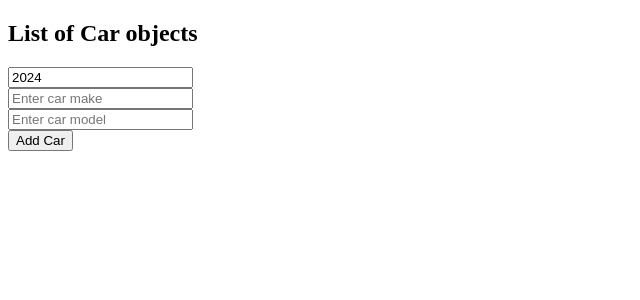
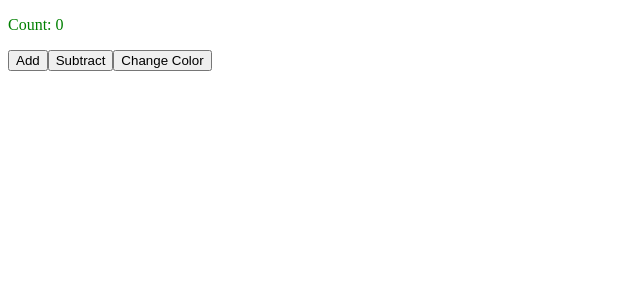
Before and after one commit to Romsh1/React, a React (Vite) app in the folder my-react-app/: page / in a window 1280 px wide. Shown: the top 300 px of the page, without its empty margins (0-640 px from the left). Built offline with nearby package versions, Linux system fonts and the light colour scheme.

Commit message:
Created a to-do-list application and learned about useEffect() hook (Day 18 - React)

```diff
--- a/my-react-app/src/MyComponent.jsx
+++ b/my-react-app/src/MyComponent.jsx
@@ -172,9 +172,9 @@
 //         setFoods(f => [...foods, newFood]);
 //     }
 
-    function handleRemoveFood(index){
-        setFoods(foods.filter((_, i) => i !== index));
-    }
+    // function handleRemoveFood(index){
+    //     setFoods(foods.filter((_, i) => i !== index));
+    // }
 
 //     return(<div>
 //             <h2>List of Food</h2>
@@ -189,56 +189,91 @@
 //     </div>);
 // }
 
-import React, {useState} from "react";
+// import React, {useState} from "react";
+// function MyComponent(){
+//     const [cars, setCars] = useState([]);
+//     const [carYear, setCarYear] = useState(new Date().getFullYear());
+//     const [carMake, setCarMake] = useState("");
+//     const [carModel, setCarModel] = useState("");
+
+//     function handleAddCar(){
+//         const newCar = {year: carYear,
+//                         make: carMake,
+//                         model: carModel};
+
+//         setCars(c => [...c, newCar]);
+
+//         setCarYear(new Date().getFullYear());
+//         setCarMake("");
+//         setCarModel("");
+//     }
+
+//     function handleRemoveCar(index){
+//         setCars(c => c.filter((_, i) => i !== index));
+//     }
+
+//     function handleYearChange(event){
+//         setCarYear(event.target.value);
+//     }
+
+//     function handleMakeChange(event){
+//         setCarMake(event.target.value);
+//     }
+
+//     function handleModelChange(event){
+//         setCarModel(event.target.value);
+//     }
+
+
+//     return (<div>
+//                 <h2>List of Car objects</h2>
+//                 <ul>
+//                     {cars.map((car, index) =>
+//                         <li key={cars.index} onClick={() => handleRemoveCar(index)}> {car.year} {car.make} {car.model}
+//                         </li>)}
+//                 </ul>
+//                 <input type="number" value={carYear} onChange={handleYearChange}/><br/>
+//                 <input type="text" value={carMake} onChange={handleMakeChange}
+//                     placeholder="Enter car make"/><br/>
+//                 <input type="text" value={carModel} onChange={handleModelChange}
+//                     placeholder="Enter car model"/><br/>
+//                 <button onClick={handleAddCar}>Add Car</button>
+//             </div>);
+// }
+
+
+
+//useEffect() Hook
+import React, {useState, useEffect} from "react";
 function MyComponent(){
-    const [cars, setCars] = useState([]);
-    const [carYear, setCarYear] = useState(new Date().getFullYear());
-    const [carMake, setCarMake] = useState("");
-    const [carModel, setCarModel] = useState("");
 
-    function handleAddCar(){
-        const newCar = {year: carYear,
-                        make: carMake,
-                        model: carModel};
+    const [count, setCount] = useState(0);
+    const [color, setColor] = useState("Green");
 
-        setCars(c => [...c, newCar]);
 
-        setCarYear(new Date().getFullYear());
-        setCarMake("");
-        setCarModel("");
+    useEffect(() => {
+        document.title = `Count: ${count} ${color}`;
+    }, [count, color]);
+
+    function addCount(){
+        setCount(c => c + 1);
     }
 
-    function handleRemoveCar(index){
-        setCars(c => c.filter((_, i) => i !== index));
+    function subtractCount(){
+        setCount(c => c - 1);
     }
 
-    function handleYearChange(event){
-        setCarYear(event.target.value);
-    }
-
-    function handleMakeChange(event){
-        setCarMake(event.target.value);
-    }
-
-    function handleModelChange(event){
-        setCarModel(event.target.value);
+    function changeColor(){
+        setColor(c => c === "Green" ? "Red" : "Green");
     }
 
 
-    return (<div>
-                <h2>List of Car objects</h2>
-                <ul>
-                    {cars.map((car, index) =>
-                        <li key={cars.index} onClick={() => handleRemoveCar(index)}> {car.year} {car.make} {car.model}
-                        </li>)}
-                </ul>
-                <input type="number" value={carYear} onChange={handleYearChange}/><br/>
-                <input type="text" value={carMake} onChange={handleMakeChange}
-                    placeholder="Enter car make"/><br/>
-                <input type="text" value={carModel} onChange={handleModelChange}
-                    placeholder="Enter car model"/><br/>
-                <button onClick={handleAddCar}>Add Car</button>
-            </div>);
+    return(<>
+                <p style={{color}}>Count: {count}</p>
+                <button onClick={addCount}>Add</button>
+                <button onClick={subtractCount}>Subtract</button>
+                <button onClick={changeColor}>Change Color</button>
+            </>);
 }
 
 export default MyComponent;
```
Also changed, not shown: my-react-app/src/App.jsx (+17 -1 lines), my-react-app/src/ToDoList.jsx (added, +82 -0 lines), my-react-app/src/index.css (+91 -0 lines).
